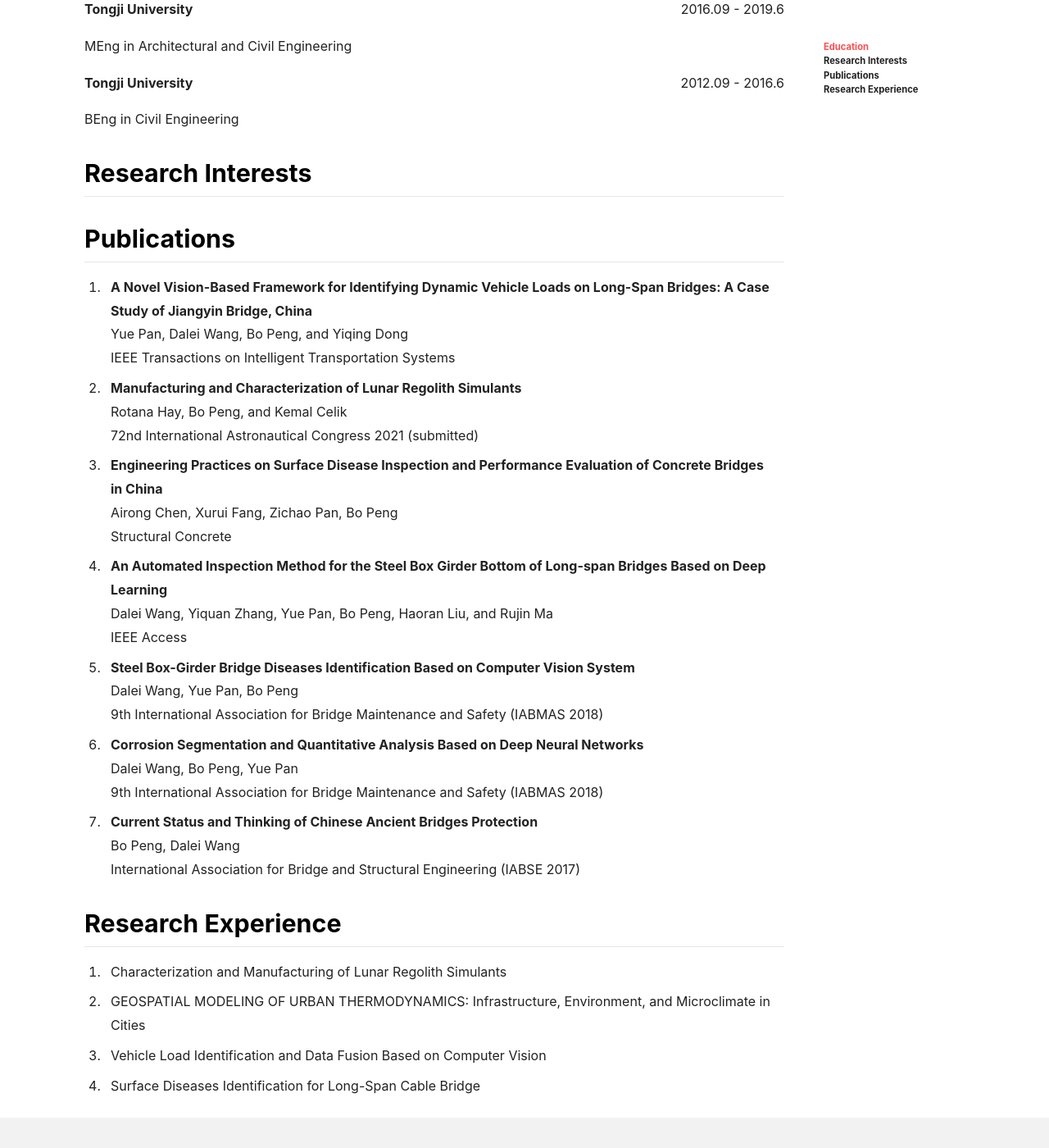
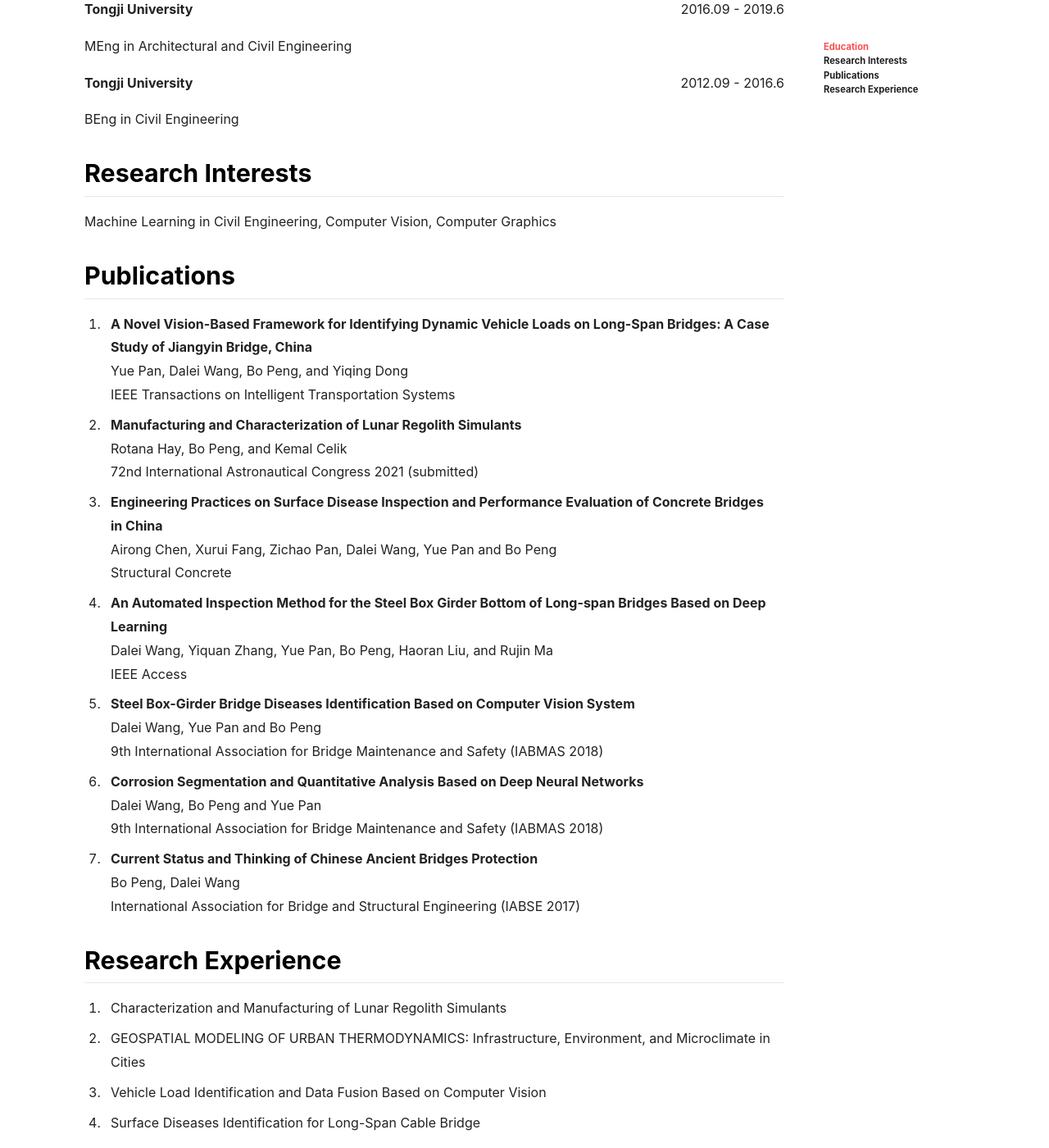
Before and after one commit to peng00bo00/peng00bo00_previous_blog, a Jekyll site: the page built from about.md, in a window 1280 px wide and 1400 px high, scrolled down 625 px. Shown: the whole window at 82% size. Built offline with Jekyll 4.4.1, drawn with Linux system fonts in a browser that asks for light colours; nearby versions of some CDN libraries.

Commit message:
Update about.md

```diff
--- a/about.md
+++ b/about.md
@@ -51,6 +51,10 @@
 
 ## Research Interests
 
+Machine Learning in Civil Engineering,
+Computer Vision,
+Computer Graphics
+
 ## Publications
 
 1. **A Novel Vision-Based Framework for Identifying Dynamic Vehicle Loads on Long-Span Bridges: A Case Study of Jiangyin Bridge, China** \
@@ -62,7 +66,7 @@
    72nd International Astronautical Congress 2021 (submitted)
 
 3. **Engineering Practices on Surface Disease Inspection and Performance Evaluation of Concrete Bridges in China** \
-   Airong Chen, Xurui Fang, Zichao Pan, Bo Peng \
+   Airong Chen, Xurui Fang, Zichao Pan, Dalei Wang, Yue Pan and Bo Peng \
    Structural Concrete
 
 4. **An Automated Inspection Method for the Steel Box Girder Bottom of Long-span Bridges Based on Deep Learning** \
@@ -70,11 +74,11 @@
    IEEE Access
 
 5. **Steel Box-Girder Bridge Diseases Identification Based on Computer Vision System** \
-   Dalei Wang, Yue Pan, Bo Peng \
+   Dalei Wang, Yue Pan and Bo Peng \
    9th International Association for Bridge Maintenance and Safety (IABMAS 2018)
 
 6. **Corrosion Segmentation and Quantitative Analysis Based on Deep Neural Networks** \
-   Dalei Wang, Bo Peng, Yue Pan \
+   Dalei Wang, Bo Peng and Yue Pan \
    9th International Association for Bridge Maintenance and Safety (IABMAS 2018)
 
 7. **Current Status and Thinking of Chinese Ancient Bridges Protection** \
```
